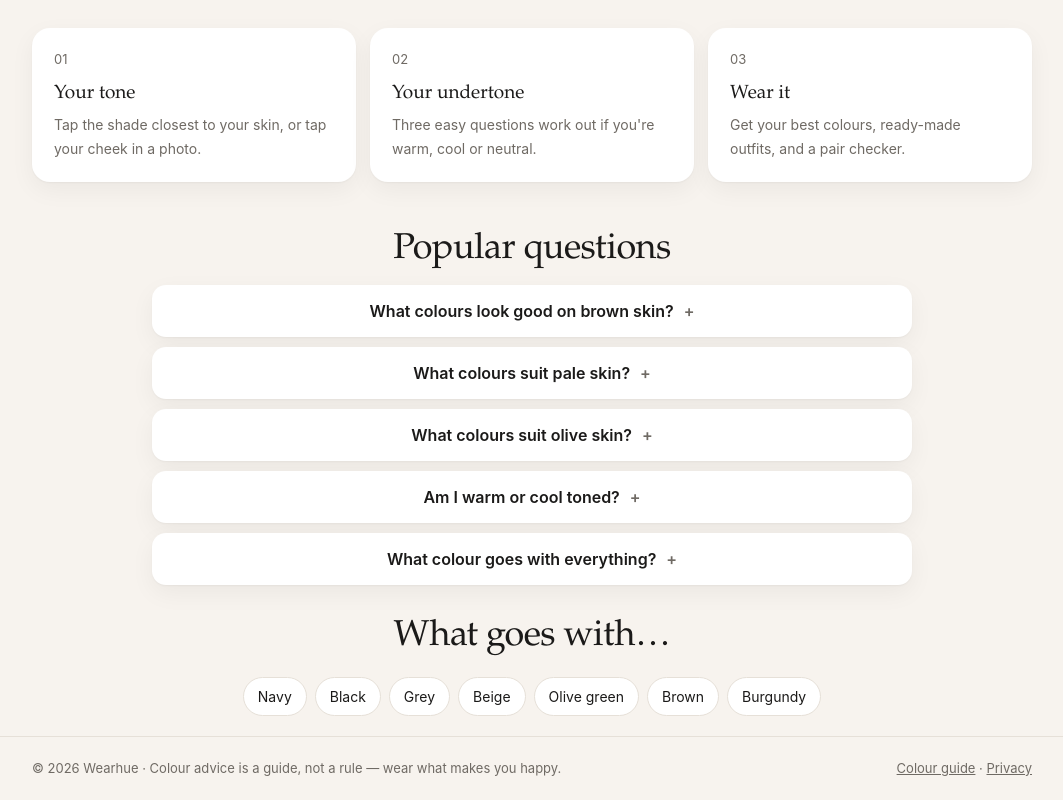
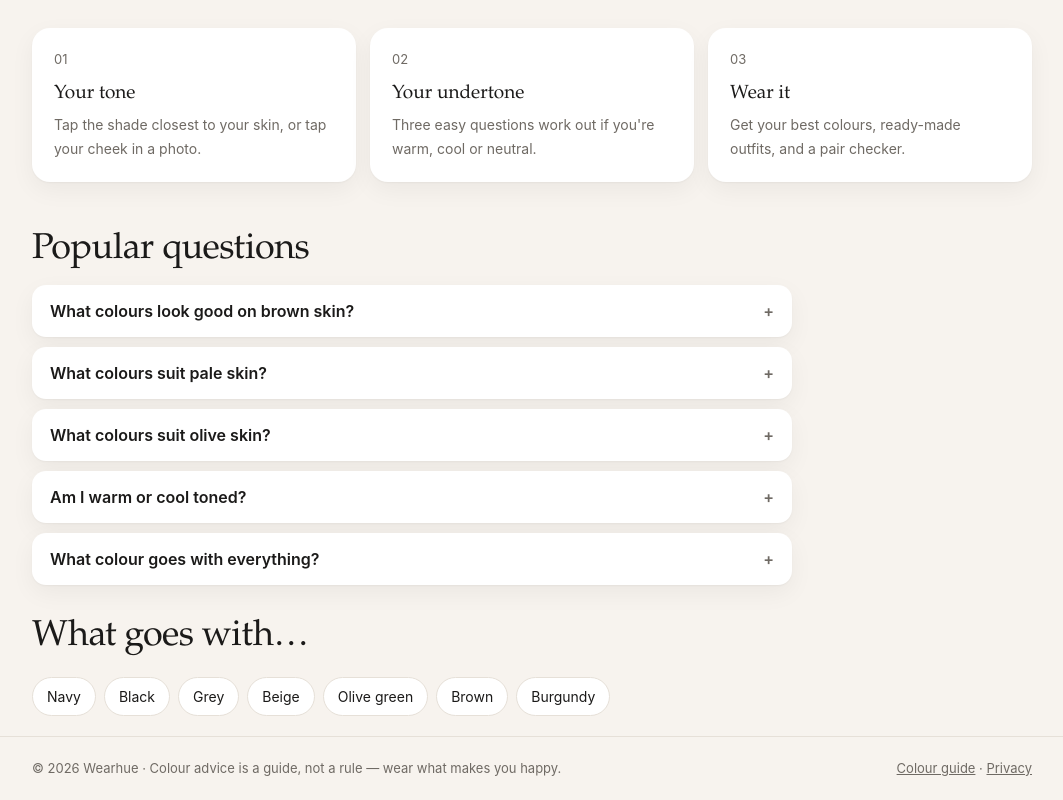
Before and after one commit to sheihab/wearhue, a plain HTML site: page index.html in a window 1280 px wide. Shown: the part 593-1393 px from the top of the page, without its empty margins (108-1171 px from the left). Drawn offline with Linux system fonts and the light colour scheme.

Commit message:
Restore left-aligned FAQ (keep footer spacing)
Co-Authored-By: Claude Opus 5.5 <noreply@anthropic.com>
Claude-Session: https://claude.ai/code/session_01KfAzBHWQRcjqLmfK8xWswW

```diff
--- a/index.html
+++ b/index.html
@@ -77,15 +77,14 @@ h3{font-size:20px}
 .sample i{width:34px;height:34px;border-radius:50%;box-shadow:inset 0 0 0 1px rgba(0,0,0,.1)}
 .warn{display:none;margin-top:10px;background:#FFF6E5;color:#7A5410;border-radius:12px;padding:10px 14px;font-size:14px;text-align:left}
 .warn.on{display:block}
-.faq{margin:48px auto 0;max-width:760px;text-align:center}
-.faq h2{margin-bottom:14px;text-align:center}
+.faq{margin-top:48px;max-width:760px}
+.faq h2{margin-bottom:14px}
 .faq details{background:var(--card);border-radius:14px;padding:14px 18px;margin-bottom:10px;box-shadow:var(--shadow)}
 .faq summary{cursor:pointer;font-weight:600;list-style:none}
-.faq summary::-webkit-details-marker{display:none}
-.faq summary::after{content:"+";margin-left:10px;color:var(--muted)}
+.faq summary::after{content:"+";float:right;color:var(--muted)}
 .faq details[open] summary::after{content:"–"}
 .faq p{margin:10px 0 0;color:var(--muted)}
-.guides{display:flex;gap:8px;flex-wrap:wrap;justify-content:center;margin-top:18px}
+.guides{display:flex;gap:8px;flex-wrap:wrap;margin-top:18px}
 .guides a{background:var(--card);border:1px solid var(--line);border-radius:999px;padding:8px 14px;font-size:14px;text-decoration:none}
 .guides a:hover{background:var(--soft)}
 /* hero */
--- a/sw.js
+++ b/sw.js
@@ -1,4 +1,4 @@
-const CACHE = "wearhue-v4";
+const CACHE = "wearhue-v5";
 const FILES = ["./", "index.html", "privacy.html", "icon.svg", "icon-192.png", "icon-512.png", "manifest.webmanifest", "analytics.js"];
 self.addEventListener("install", e => e.waitUntil(caches.open(CACHE).then(c => c.addAll(FILES)).then(() => self.skipWaiting())));
 self.addEventListener("activate", e => e.waitUntil(caches.keys().then(ks => Promise.all(ks.filter(k => k !== CACHE).map(k => caches.delete(k)))).then(() => self.clients.claim())));
```
